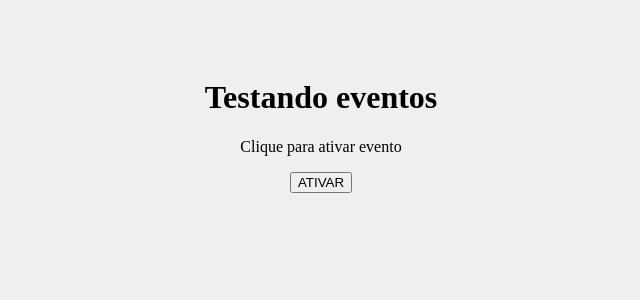
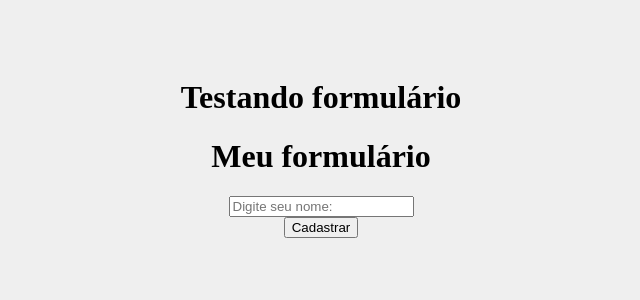
Before and after one commit to FeCharaf/react.js, a React (Create React App) app in the folder meu-projeto/: page / in a window 1280 px wide. Shown: the top 300 px of the page, without its empty margins (319-959 px from the left). Built offline with nearby package versions, Linux system fonts and the light colour scheme.

Commit message:
testando eventos

```diff
--- a/meu-projeto/src/App.js
+++ b/meu-projeto/src/App.js
@@ -4,13 +4,14 @@ import Pessoa from "./components/Pessoa";
 import Frase from "./components/Frase";
 import List from "./components/List";
 import Evento from "./components/Evento";
+import Form from "./components/Form";
 
 function App() {
   const nome = "Maria";
   return (
     <div className="App">
-      <h1>Testando eventos</h1>
-      <Evento />
+      <h1>Testando formulário</h1>
+      <Form />
     </div>
   );
 }
--- /dev/null
+++ b/meu-projeto/src/components/Form.js
@@ -0,0 +1,23 @@
+function Form() {
+    function cadastrarUsuario(e) {
+        e.preventDefault()
+        console.log("Cadastrado!!!")
+    }
+
+
+    return (
+        <div>
+            <h1>Meu formulário</h1>
+            <form onSubmit={cadastrarUsuario}>
+                <div>
+                    <input type="text" placeholder="Digite seu nome:"/>
+                </div>
+                <div>
+                    <input type="submit" value="Cadastrar"/>
+                </div>
+            </form>
+        </div>
+    )
+}
+
+export default Form;
```
